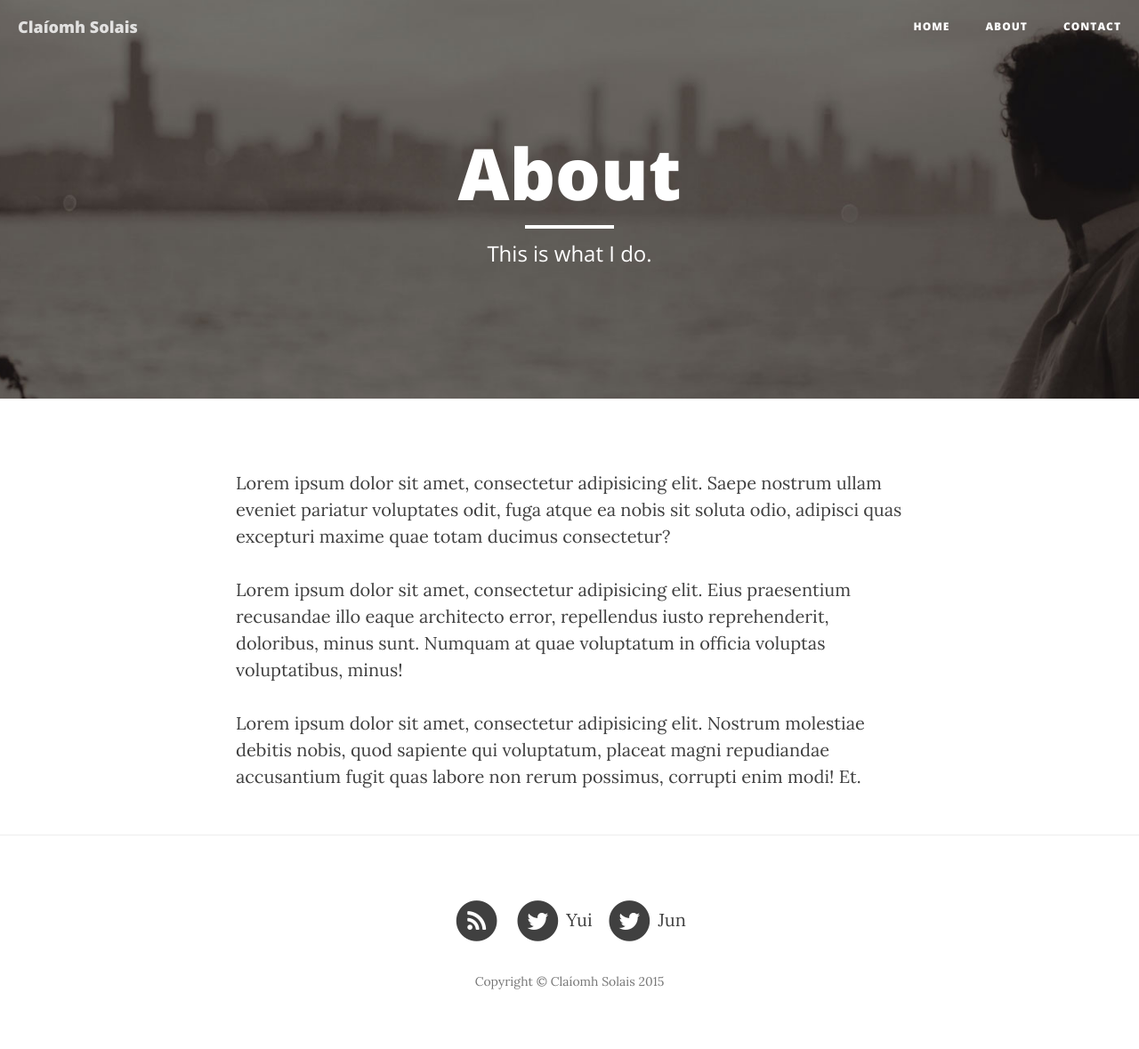
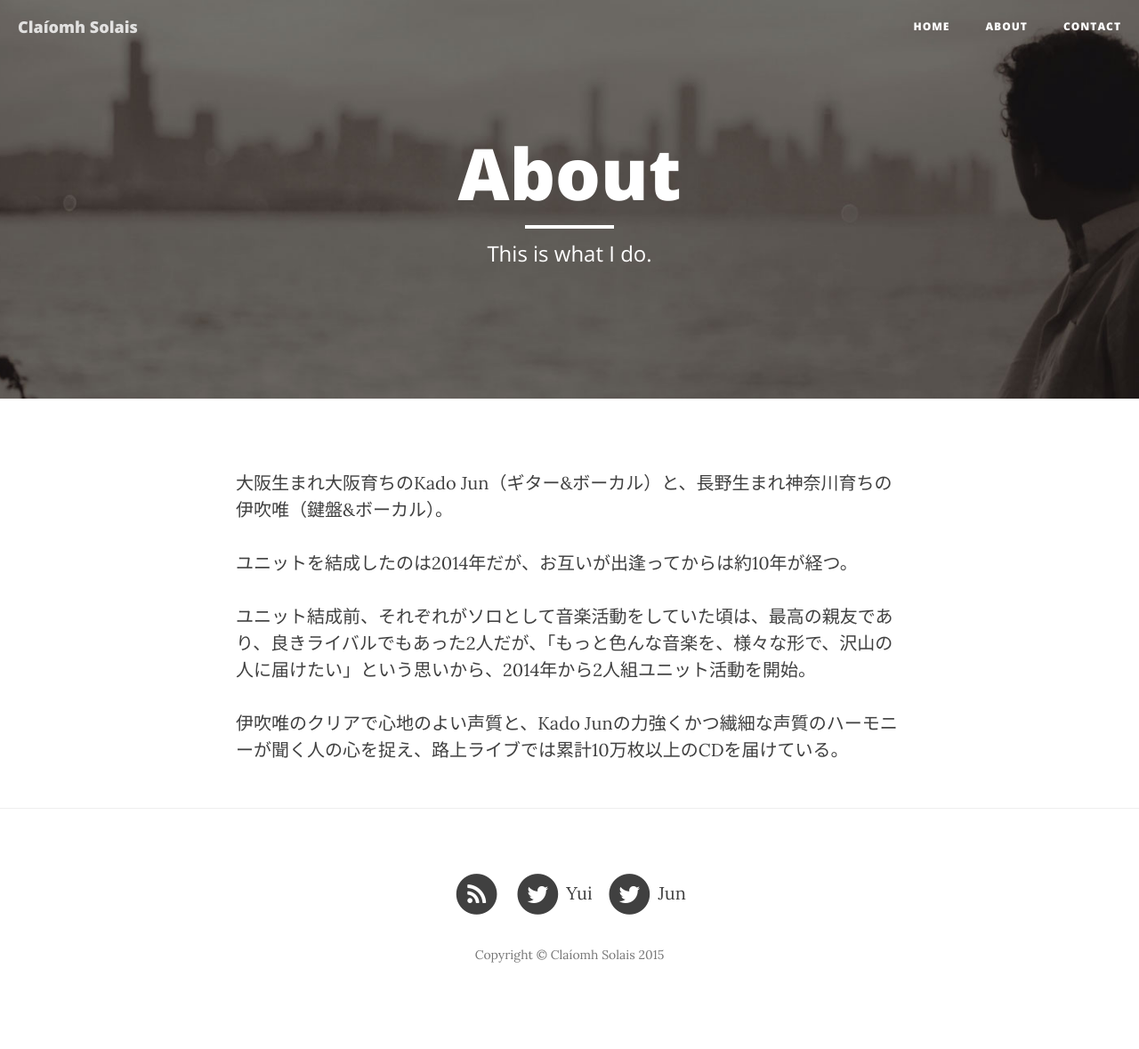
Before and after one commit to AdrienLemaire/claiomhsolais.github.io, a Jekyll site: the page built from about.html, in a window 1280 px wide. Shown: the whole page at 89% size. Built offline with Jekyll 4.4.1, drawn with Linux system fonts in a browser that asks for light colours; nearby versions of some CDN libraries; after the commit the page ends 1149 px from its top, so only the background shows below that.

Commit message:
プロフィールの文章を変更しました

```diff
--- a/about.html
+++ b/about.html
@@ -5,8 +5,12 @@ description: "This is what I do."
 header-img: "img/about-bg.jpg"
 ---
 
-<p>Lorem ipsum dolor sit amet, consectetur adipisicing elit. Saepe nostrum ullam eveniet pariatur voluptates odit, fuga atque ea nobis sit soluta odio, adipisci quas excepturi maxime quae totam ducimus consectetur?</p>
-
-<p>Lorem ipsum dolor sit amet, consectetur adipisicing elit. Eius praesentium recusandae illo eaque architecto error, repellendus iusto reprehenderit, doloribus, minus sunt. Numquam at quae voluptatum in officia voluptas voluptatibus, minus!</p>
-
-<p>Lorem ipsum dolor sit amet, consectetur adipisicing elit. Nostrum molestiae debitis nobis, quod sapiente qui voluptatum, placeat magni repudiandae accusantium fugit quas labore non rerum possimus, corrupti enim modi! Et.</p>
+<p>
+大阪生まれ大阪育ちのKado Jun（ギター&ボーカル）と、長野生まれ神奈川育ちの伊吹唯（鍵盤&ボーカル）。<br />
+<br />
+ユニットを結成したのは2014年だが、お互いが出逢ってからは約10年が経つ。<br />
+<br />
+ユニット結成前、それぞれがソロとして音楽活動をしていた頃は、最高の親友であり、良きライバルでもあった2人だが、「もっと色んな音楽を、様々な形で、沢山の人に届けたい」という思いから、2014年から2人組ユニット活動を開始。<br />
+<br />
+伊吹唯のクリアで心地のよい声質と、Kado Junの力強くかつ繊細な声質のハーモニーが聞く人の心を捉え、路上ライブでは累計10万枚以上のCDを届けている。<br />
+</p>
```
